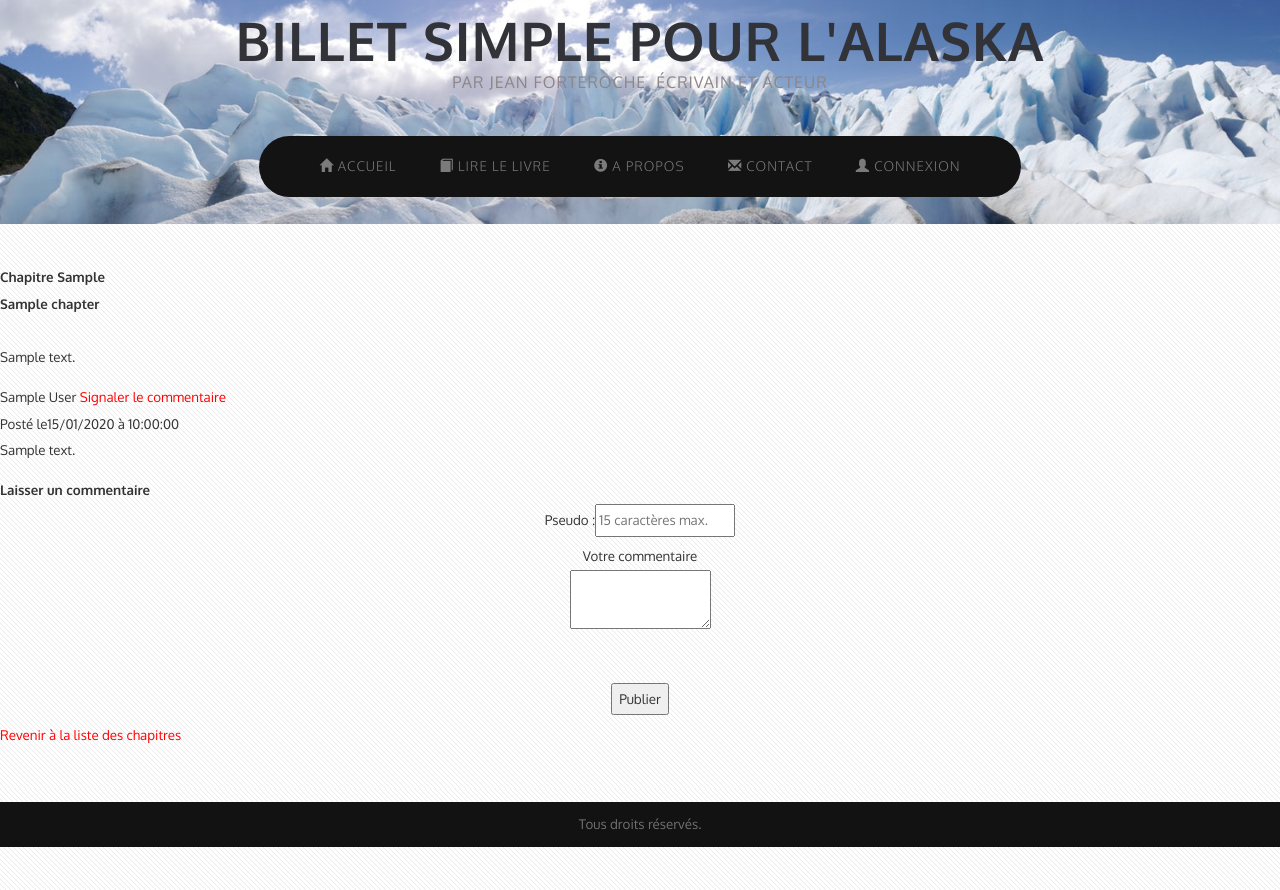
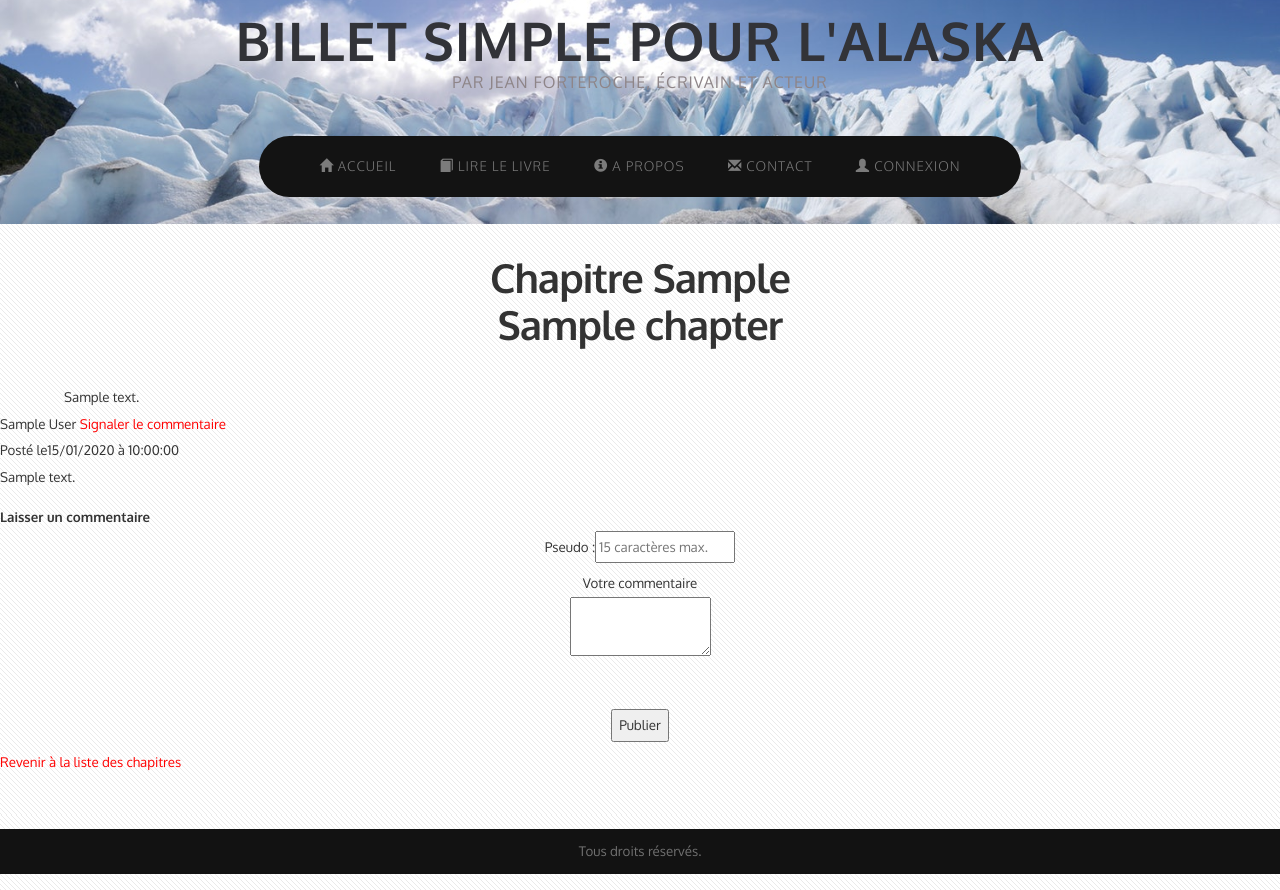
Before and after one commit to Delphine-C/Formation_projet3, a PHP site: page /?chapter=1 in a window 1280 px wide. Shown: the top 890 px of the page. Run offline with PHP 8.4, Linux system fonts and the light colour scheme; tables that the repository leaves empty or names only in its code hold one stand-in row (values such as "Sample post"); some libraries are stand-ins or nearby versions.

Commit message:
Layout chapterView

```diff
--- a/view/backend/chaptersView.php
+++ b/view/backend/chaptersView.php
@@ -16,7 +16,7 @@ ob_start(); ?>
 <?php
 while($chapter=$listChapters->fetch())
 {
-    echo '<tr><td>Chapitre n° '. $chapter['num'] .' - '. $chapter['title'] .'</td><td><a href="index?updateChapter=' . $chapter['id'] . '">Modifier ce chapitre</a> ou <a href="index?deleteChapter=' . $chapter['id'] . '">Supprimer ce chapitre</a></td></tr>';
+    echo '<tr><td>Chapitre n° '. $chapter['num'] .' - '. $chapter['title'] .'</td><td><a href="index.php?updateChapter=' . $chapter['id'] . '">Modifier ce chapitre</a> ou <a href="index.php?deleteChapter=' . $chapter['id'] . '">Supprimer ce chapitre</a></td></tr>';
 }
 ?>
 </table>
--- a/view/frontend/chapterView.php
+++ b/view/frontend/chapterView.php
@@ -16,10 +16,15 @@ $siteKey = '6Lf1aGAUAAAAAAc6Md8lde8nRRWQFYCyOlzKrhZw'; // votre clé publique
 
 
 ob_start(); ?>
+<header>
+    <h2>Chapitre <?= $chapter->num() ?></h2>
+    <h2><?= $chapter->title() ?></h2>
+</header>
 
-    <h1>Chapitre <?= $chapter->num() ?></h1>
-    <h2><?= $chapter->title() ?></h2><br>
-    <p><?= $chapter->content() ?></p>
+<section id="chapter">
+    <?= $chapter->content() ?>
+</section>
+
 
 <?php
     while($comment=$listComments->fetch())
--- a/web/css/style.css
+++ b/web/css/style.css
@@ -319,7 +319,8 @@
     .table > tbody > tr> td {border-top:none}
     .moderate{ font-size:1.5em;text-align: center;margin-bottom: 1em}
     .moderate2{margin-top:1em}
-.row > section > p {text-align: justify}
+	.row > section > p {text-align: justify}
+	#chapter {width:90%;margin: auto;text-align: justify;}
 
 /*********************************************************************************/
 /* Footer                                                                        */
```
